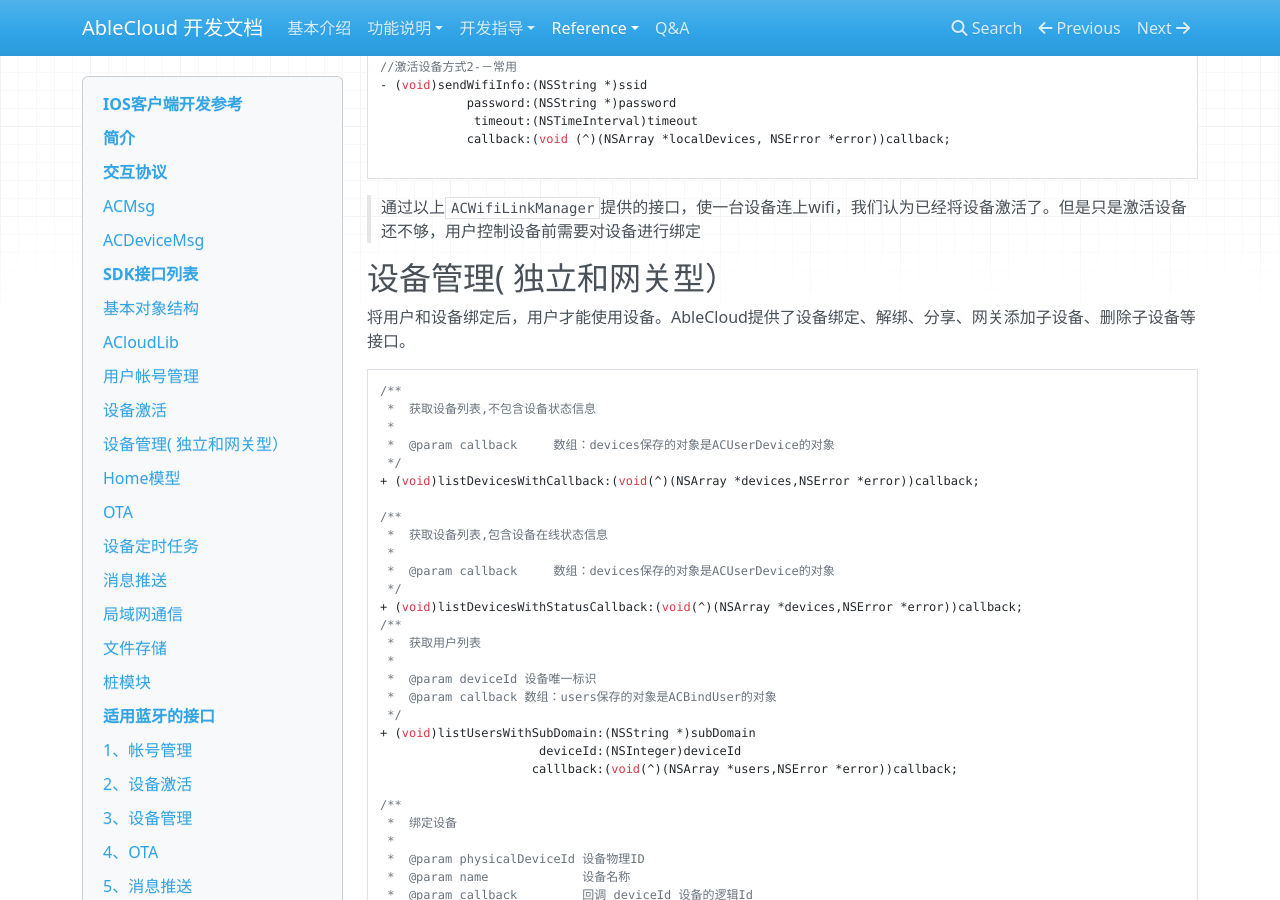
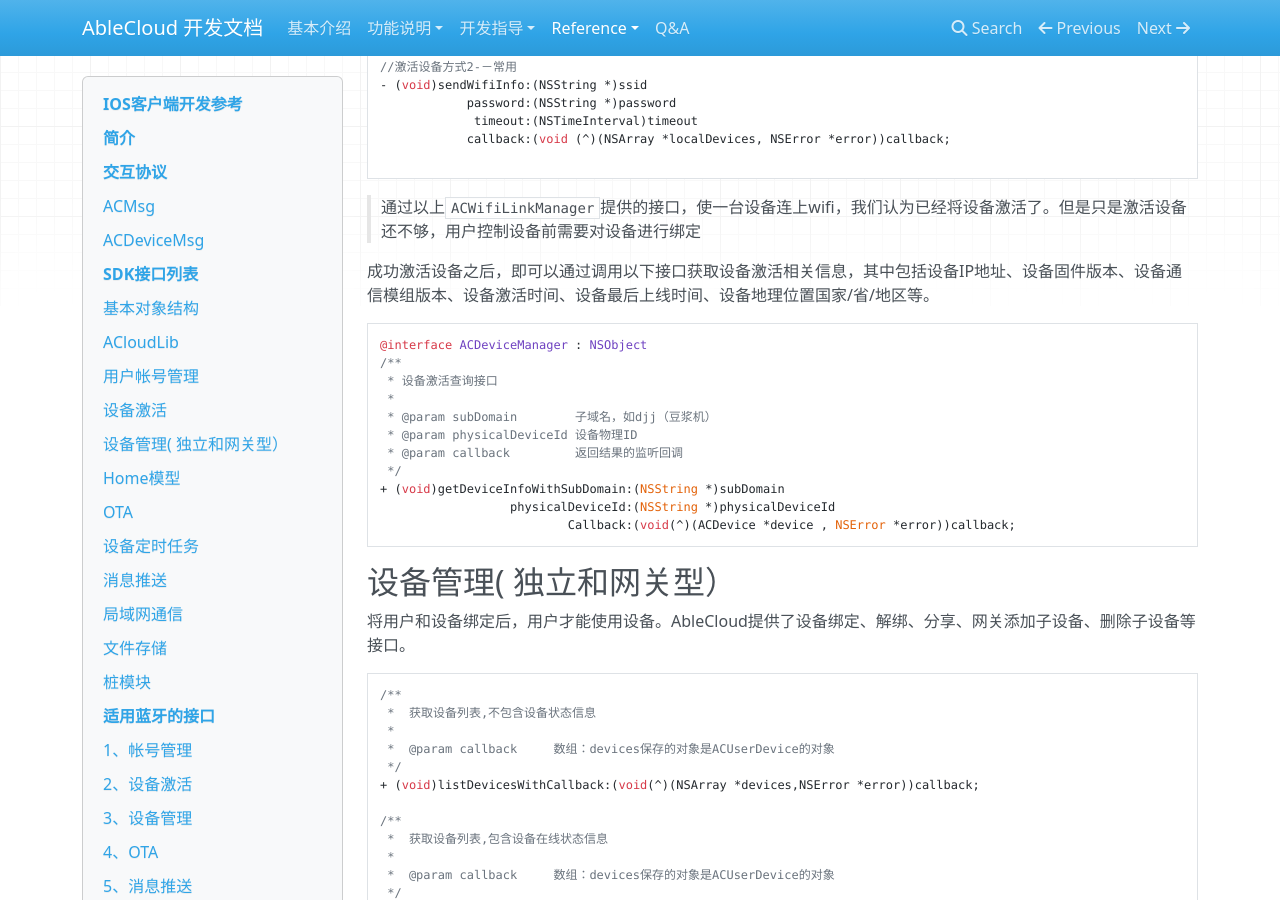
Before and after one commit to JessonW/rd_docs, an MkDocs documentation site: the page built from docs/reference/iOS.md, in a window 1280 px wide and 900 px high, scrolled down 12370 px. Built offline with MkDocs 1.6.1, drawn with Linux system fonts in a browser that asks for light colours; nearby versions of some CDN libraries; old or Windows-style settings are respelled for this version of MkDocs.

Commit message:
add getDeviceInfo method document

````diff
--- a/docs/reference/iOS.md
+++ b/docs/reference/iOS.md
@@ -627,7 +627,21 @@
 
 >通过以上`ACWifiLinkManager`提供的接口，使一台设备连上wifi，我们认为已经将设备激活了。但是只是激活设备还不够，用户控制设备前需要对设备进行绑定
 
-
+成功激活设备之后，即可以通过调用以下接口获取设备激活相关信息，其中包括设备IP地址、设备固件版本、设备通信模组版本、设备激活时间、设备最后上线时间、设备地理位置国家/省/地区等。
+
+```objc
+@interface ACDeviceManager : NSObject
+/**
+ * 设备激活查询接口
+ *
+ * @param subDomain        子域名，如djj（豆浆机）
+ * @param physicalDeviceId 设备物理ID
+ * @param callback         返回结果的监听回调
+ */
++ (void)getDeviceInfoWithSubDomain:(NSString *)subDomain
+                  physicalDeviceId:(NSString *)physicalDeviceId
+                          Callback:(void(^)(ACDevice *device , NSError *error))callback;
+```
 
 ##设备管理( 独立和网关型）
 
````
